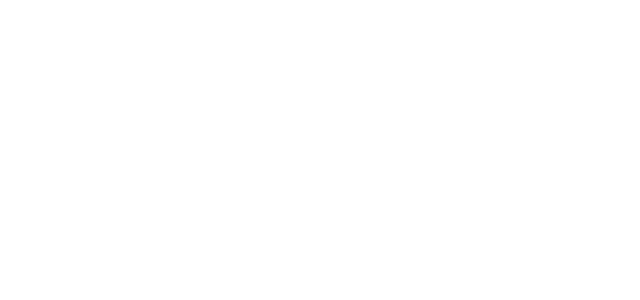
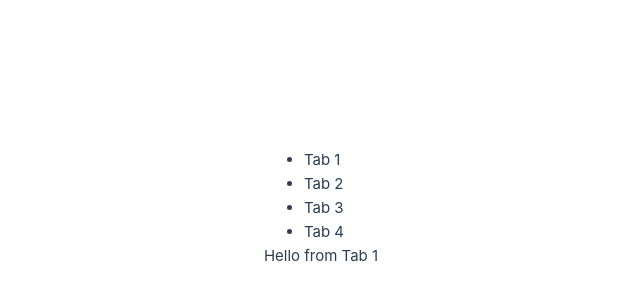
Before and after one commit to smartvain/vue-sample-reusable-tabs-component, a Vue app: page / in a window 1280 px wide. Shown: the part 192-492 px from the top of the page, without its empty margins (319-959 px from the left). Built offline with nearby package versions, Linux system fonts and the light colour scheme.

Commit message:
add: select tab logic

```diff
--- a/src/App.vue
+++ b/src/App.vue
@@ -1,7 +1,15 @@
 <script setup lang="ts">
+import TabsWrapper from './components/TabsWrapper.vue'
+import Tab from './components/Tab.vue'
 </script>
 
 <template>
+  <TabsWrapper>
+    <Tab title="Tab 1">Hello from Tab 1 </Tab>
+    <Tab title="Tab 2">Hello from Tab 2 </Tab>
+    <Tab title="Tab 3">Hello from Tab 3 </Tab>
+    <Tab title="Tab 4">Hello from Tab 4 </Tab>
+  </TabsWrapper>
 </template>
 
 <style scoped>
--- a/src/components/Tab.vue
+++ b/src/components/Tab.vue
@@ -1,8 +1,17 @@
 <script setup lang="ts">
+import { inject } from 'vue'
+
+defineProps({
+  'title': {
+    type: String
+  }
+})
+
+const selectedTitle = inject('selectedTitle')
 </script>
 
 <template>
-  <div>
+  <div class="tab-content" v-show="title == selectedTitle">
     <slot />
   </div>
 </template>
--- a/src/components/TabsWrapper.vue
+++ b/src/components/TabsWrapper.vue
@@ -1,12 +1,24 @@
 <script setup lang="ts">
-import { ref, useSlots } from 'vue'
+import { ref, provide, useSlots } from 'vue'
 
 const slots = useSlots()
-const tabTitles = slots.default!().map(tab => tab.props?.title)
+const tabTitles = ref(slots.default!().map(tab => tab.props?.title))
+const selectedTitle = ref(tabTitles.value[0])
+
+provide('selectedTitle', selectedTitle)
 </script>
 
 <template>
-  <div>
+  <div class="tabs">
+    <ul class="tabs-header">
+      <li
+        v-for="title in tabTitles"
+        :key="title"
+        @click="selectedTitle = title"
+      >
+        {{ title }}
+      </li>
+    </ul>
     <slot />
   </div>
 </template>
```
